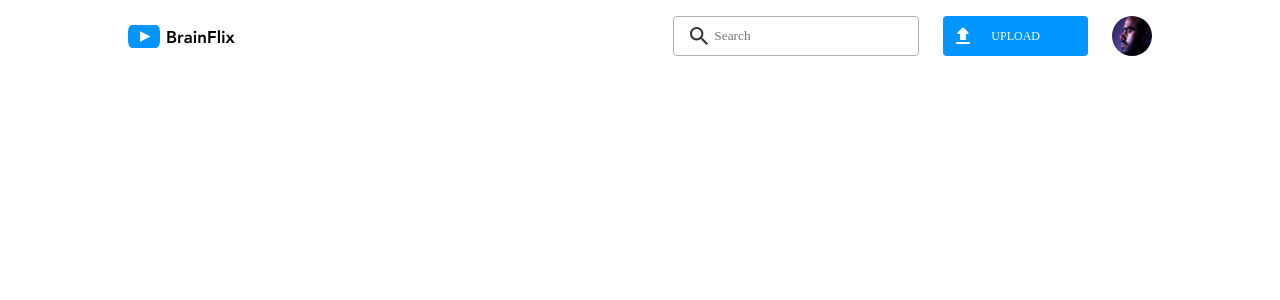
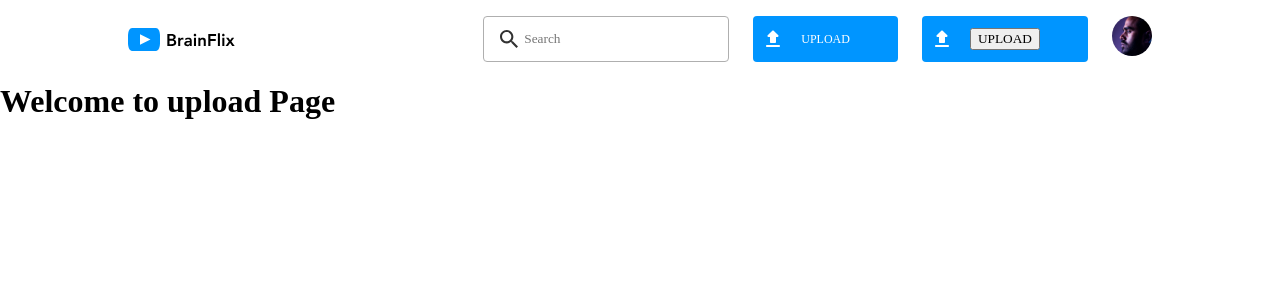
Before and after one commit to kabdulka/BrainFlix, a React (Create React App) app: page /upload in a window 1280 px wide. Before the commit this address had no page. Shown: the top 300 px of the page. Built offline with nearby package versions, Linux system fonts and the light colour scheme.

Commit message:
create upload page and update upload button to link to it

```diff
--- a/src/App.js
+++ b/src/App.js
@@ -1,22 +1,11 @@
 
 // import { useState, useEffect } from "react";
 import { BrowserRouter, Routes, Route } from "react-router-dom";
-// import { useParams } from "react-router-dom";
-// import logo from './logo.svg';
-// import axios from "axios";
-// import Header from "./components/Header/Header";
-
-// import jsonData from './Data/video-details.json';
-// import CurrentVideo from './components/CurrentVideo/CurrentVideo';
-// import './components/VideoList/VideoList';
-// import VideoList from './components/VideoList/VideoList';
-// import MainContent from './components/MainContent/MainContent';
-// import CommentsForm from './components/CommentsForm/CommentsForm.jsx';
-// import CommentList from './components/CommentList/CommentList.jsx';
 
 import './App.scss';
 import Home from "./Pages/Home/Home";
 import Header from "./components/Header/Header";
+import VideoUpload from "./Pages/VideoUpload/VideoUpload";
 
 
 export function getFormattedDate (timeStamp) {
@@ -44,119 +33,9 @@ export function getFormattedDate (timeStamp) {
 
 function App() {
 
-  // const apiKey = `789bb1ed-ef63-4f3c-a3fc-e83987bf2396`;
-  // let request = `videos`
-  // const videosUrl = `https://project-2-api.herokuapp.com/${request}/?api_key=${apiKey}`;
-
-  // const videosData = jsonData;
-  // let comments = videosData[0].comments;
-  // let currentVid = videosData[0];
-  // console.log("comments are: ")
-  // console.log(comments)
-  // console.log("testing for jsonData")
-  // console.log(jsonData);
-
-  // const [videosList, setVideosList] = useState([])
-
-  // Current video object
-
-  // Initialize the current video to be the first video object in the json array of objects
-  // const [currentVideo, setCurrentVideo] = useState(currentVid);
-  // const [currentComment, setCurrentComment] = useState(comments);
-  // Use a callback to handle the change in currentId using setCurrentId
-  // const {pageId} = useParams()
-  // Code for sprint 2
-  // get the data using an axios call
-  // const getVideos = () => {
-    // function getVideos () {
-
-    // // React.useEffect (() => {
-    //   axios
-		// 	.get(videosUrl)
-		// 	.then((response) => {
-    //     console.log("Inside axios call")
-    //     console.log(response.data);
-    //     setVideosList(response.data);
-		// 	}).then(response => {
-    //     // console.log(response.data)
-    //     // setVideosList(response.data);
-    //   })
-    //   .catch ((err) => {
-		// 		console.log(`Videos API error :`, err)
-    //   })
-    // }, ([]))
-
-	// }// end getVideos function
-
-  // on page mount []
-  // fires the useEffect once
-  // useEffect(() => {
-  //   console.log("inside Use effect")
-  //   getVideos();
-  // }, [])
-
-  // getVideos();
-
-  // let currentVid = videosList[0];
-  // console.log(currentVid);
-
-
-  // function getCurrentVideo(id) {
-  //   axios
-  //   .get(`https://project-2-api.herokuapp.com/${request}/${id}/?api_key=${apiKey}`)
-  //   .then( (response) => {
-  //     setCurrentVideo(response.data)
-  //   }).catch ( (err) => {
-  //     console.log(`Videos API error :` , err);
-  //   })
-  // }
-
-  //   // on page mount []
-  // // fires the useEffect once
-  // useEffect(() => {
-  //   if(pageId) {
-  //     getCurrentVideo(pageId);
-  //   } else {
-  //     getCurrentVideo('84e96018-4022-434e-80bf-000ce4cd12b8');
-  //   }
-
-  // }, [pageId])
-
-  // console.log("Testing state variable ");
-  // console.log(videosList);
-
-
-
-  // function handleVideoChange (newVideo) {
-  //   setCurrentVideo(newVideo);
-  // }
-
-  // function handleCommentChange (newComment) {
-  //   setCurrentComment(newComment);
-  // }
 
   return (
-    // currentVideo ?
     <>
-
-        {/* <div className="app__contant">
-          <Header/>
-        </div>
-          <CurrentVideo  currentVideo={currentVideo}/>
-          <div className="app__contant">
-            <div className="main__content">
-              <div className="main__content-left">
-
-                <MainContent currentVideo={currentVideo} />
-                <CommentsForm  />
-                <CommentList comments={currentComment}/>
-              </div>
-              <div className="main__content-right">
-                <VideoList videos={videosData.filter(e => e.id !== currentVideo.id)} handleVideoChange={handleVideoChange} handleCommentChange={handleCommentChange} />
-              </div>
-            </div>
-          </div> */}
-
           <BrowserRouter>
 
             <div className="app__contant">
@@ -165,15 +44,12 @@ function App() {
             <Routes>
               <Route path="/" element={<Home />}  />
               <Route path="/videos/:videoId" element={<Home />}  />
+              <Route path="/upload" element={< VideoUpload/>} />
             </Routes>
 
           </BrowserRouter>
 
-
-
-
     </>
-    // : ""
 
   );
 }
--- a/src/Pages/Home/Home.jsx
+++ b/src/Pages/Home/Home.jsx
@@ -5,7 +5,7 @@ import { useParams } from "react-router-dom";
 import axios from "axios";
 // import Header from "../../components/Header/Header";
 
-import jsonData from '../../Data/video-details.json'
+// import jsonData from '../../Data/video-details.json'
 import CurrentVideo from "../../components/CurrentVideo/CurrentVideo";
 import VideoList from '../../components/VideoList/VideoList'
 import MainContent from "../../components/MainContent/MainContent";
@@ -19,12 +19,11 @@ const Home = () => {
     let request = `videos`
     const videosUrl = `https://project-2-api.herokuapp.com/${request}/?api_key=${apiKey}`;
 
-    const videosData = jsonData;
-    let comments = videosData[0].comments;
-    // let currentVid = videosData[0];
+    // const videosData = jsonData;
+    // let comments = videosData[0].comments;
 
 
-    const [videosList, setVideosList] = useState([])
+    const [videosList, setVideosList] = useState([]);
 
     // Current video object
 
@@ -36,9 +35,7 @@ const Home = () => {
 
 
     console.log(videoId)
-    // Code for sprint 2
-    // get the data using an axios call
-    // const getVideos = () => {
+
     function getVideos () {
 
         // React.useEffect (() => {
@@ -84,34 +81,35 @@ const Home = () => {
 
     // on page mount []
   // fires the useEffect once
+//   useEffect(() => {
+//     if(videoId) {
+//         console.log("test")
+//       getCurrentVideo(videoId);
+//     } else {
+//       getCurrentVideo('84e96018-4022-434e-80bf-000ce4cd12b8');
+//     }
+//     // videoId is a dependency which means that the use effect will run the code when the videoId variable has changed
+//   }, [videoId])
+
+
+  // empy square brackets [] means on page mount
   useEffect(() => {
-    if(videoId) {
-        console.log("test")
-      getCurrentVideo(videoId);
+    if (videoId) {
+        getCurrentVideo(videoId);
     } else {
-      getCurrentVideo('84e96018-4022-434e-80bf-000ce4cd12b8');
+        getCurrentVideo('84e96018-4022-434e-80bf-000ce4cd12b8')
     }
+    // videoId is a dependency which means that the use effect will run the code when the videoId variable has changed
 
   }, [videoId])
-
 
   function handleVideoChange (newVideo) {
     setCurrentVideo(newVideo);
   }
 
-//   function handleCommentChange (newComment) {
-//     setCurrentComment(newComment);
-//   }
-
-
     return (
         currentVideo && videosList ?
         <>
-        {/* <div className="app__contant">
-          <Header/>
-        </div> */}
-        {/* <Routes> */}
-          {/* <Route path="/videos/:videoId" element={<currentVideo currentVideo={currentVideo} />} /> */}
           <CurrentVideo  currentVideo={currentVideo}/>
           <div className="app__contant">
             <div className="main__content">
--- /dev/null
+++ b/src/Pages/VideoUpload/VideoUpload.jsx
@@ -0,0 +1,13 @@
+
+import '../VideoUpload/VideoUpload.scss';
+
+
+const VideoUpload = () => {
+    return (
+        <>
+            <h1>Welcome to upload Page</h1>
+        </>
+    );
+}
+
+export default VideoUpload;
--- a/src/components/Header/Header.js
+++ b/src/components/Header/Header.js
@@ -2,6 +2,7 @@
 import "./Header.scss";
 import logo from '../../assets/Logo/BrainFlix-logo.svg';
 import avatar from '../../assets/Images/Mohan-muruge.jpg';
+import { Link } from "react-router-dom";
 
 
 const Header = () => {
@@ -11,15 +12,23 @@ const Header = () => {
         <>
             <header className="header">
                 <div className="header__logo-container">
-                    <a className='header__logo-link' href="">
+
+                    {/* <a className='header__logo-link' href="">
                         <img className="header__logo-image" src={logo} alt="brainflix-logo"/>
-                    </a>
+                    </a> */}
+
+                    <Link className='header__logo-link' to="/">
+                        <img className="header__logo-image" src={logo} alt="brainflix-logo"/>
+                    </Link>
 
                 </div>
                 <div className="header__content">
                     <input className="header__search-input" type="text" id="search" name="search" placeholder="Search"/>
                     <img src={avatar} className="header__avatar" />
                     <button className="header__upload"> UPLOAD </button>
+                    <Link className="header__upload" to="/upload">
+                        <button > UPLOAD </button>
+                    </Link>
                 </div>
 
 
```
Also changed, not shown: src/Pages/VideoUpload/VideoUpload.scss (added).
